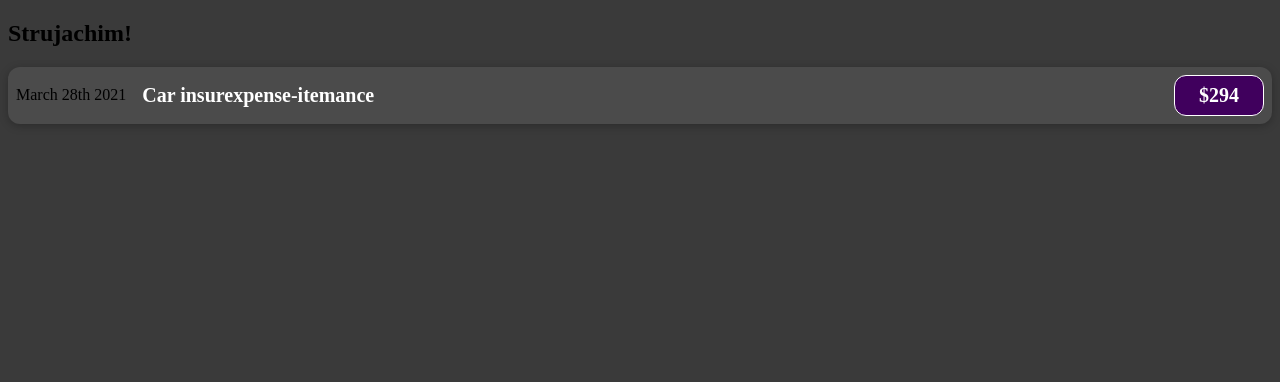
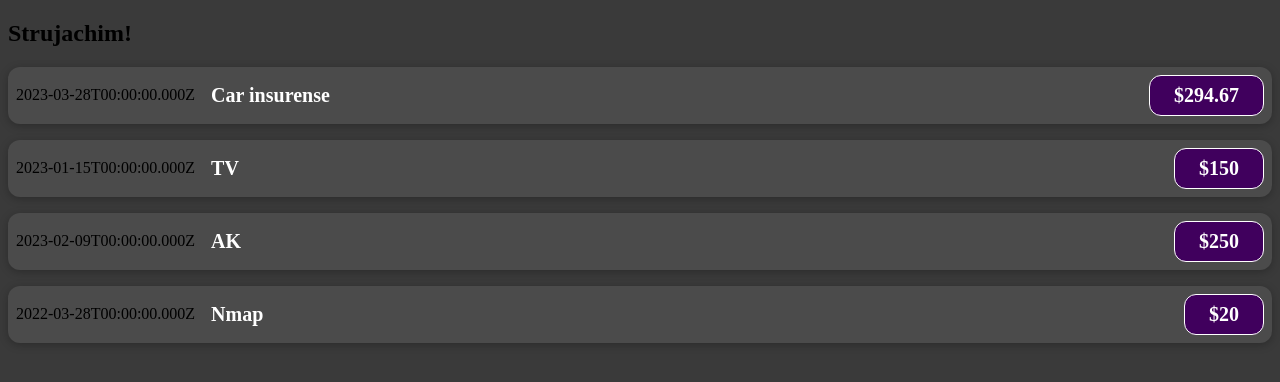
Before and after one commit to Rikishi1742/ITL-Practice, a React (Create React App) app: page / in a window 1280 px wide. Shown: the top 382 px of the page. Built offline with nearby package versions, Linux system fonts and the light colour scheme.

Commit message:
Add files via upload

```diff
--- a/src/App.js
+++ b/src/App.js
@@ -4,10 +4,20 @@ import Expenseitem from "./components/Expenseitem.js";
 
 function App() {
 
+  const expenses = [
+    { title: 'Car insurense', amount: 294.67, date: new Date(2023, 2, 28) },
+    { title: 'TV', amount: 150, date: new Date(2022, 12, 15) },
+    { title: 'AK', amount: 250, date: new Date(2023, 1, 9) },
+    { title: 'Nmap', amount: 20, date: new Date(2022, 2, 28) }
+  ];
+
   return (
     <div className="App">
       <h2>Strujachim!</h2>
-      <Expenseitem></Expenseitem>
+      <Expenseitem title={expenses[0].title} ammount={expenses[0].amount} date={expenses[0].date}></Expenseitem>
+      <Expenseitem title={expenses[1].title} ammount={expenses[1].amount} date={expenses[1].date}></Expenseitem>
+      <Expenseitem title={expenses[2].title} ammount={expenses[2].amount} date={expenses[2].date}></Expenseitem>
+      <Expenseitem title={expenses[3].title} ammount={expenses[3].amount} date={expenses[3].date}></Expenseitem>
     </div>
   );
 }
--- a/src/components/Expenseitem.js
+++ b/src/components/Expenseitem.js
@@ -1,13 +1,14 @@
 import './Expenseitem.css';
 
-function Expenseitem()
+function Expenseitem(props)
 {
+
     return (
     <div className='expense-item'>
-        <div>March 28th 2021</div>
+        <div>{props.date.toISOString()}</div>
         <div className='expense-item__description'>
-            <h2>Car insurexpense-itemance</h2>
-            <div className='expense-item__price'>$294</div>
+            <h2>{props.title}</h2>
+            <div className='expense-item__price'>${props.ammount}</div>
         </div>
     </div> );
 }
```
